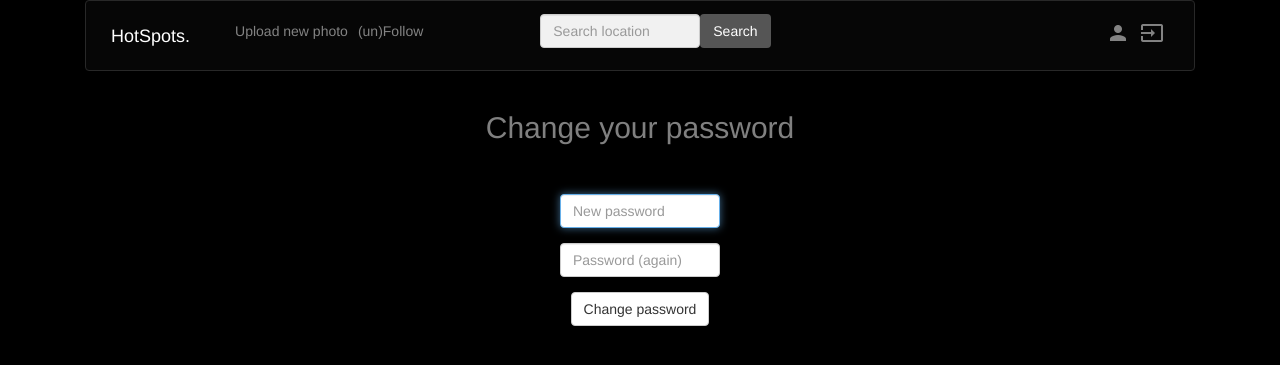
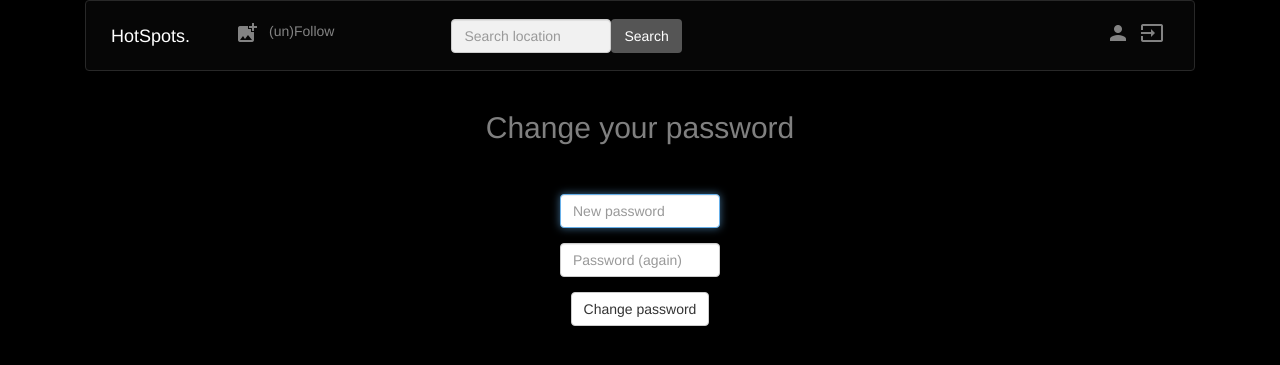
Before and after one commit to UgurhanC/hotspots, a Flask app: page /changepw in a window 1280 px wide. Shown: the top 365 px of the page. Run offline with Flask 2, Linux system fonts and the light colour scheme; a user stored in the database is signed in; some libraries are stand-ins or nearby versions.

Commit message:
kleine push

```diff
--- a/templates/layout.html
+++ b/templates/layout.html
@@ -39,7 +39,7 @@
           <div class="collapse navbar-collapse" id="navbarColor02">
             {% if session.user_id %}
               <ul class="navbar-nav mr-auto">
-                <li class="nav-item"><a class="nav-link" href="{{ url_for('upload') }}">Upload new photo</a></li>
+                <li class="nav-item"><a class="nav-link" href="{{ url_for('upload') }}"><i class="material-icons">add_photo_alternate</i></a></li>
                 <li class="nav-item"><a class="nav-link" href="{{ url_for('follow') }}">(un)Follow</a></li>
                 <form class="form-inline my-2 my-lg-0" action="{{ url_for('search') }}" method="post">
                   &emsp;&emsp;&emsp;&emsp;&emsp;&emsp;&emsp;&emsp;<input class="form-control mr-sm-2" type="text" name="location" placeholder="Search location">
@@ -65,6 +65,7 @@
       </main>
 
     </div>
+    <meta name"viewport" content="width=device=width, initial-scale=1">
     </body>
 
 </html>
```
Also changed, not shown: hotspots.db, pics/fa623566-d8a4-43bd-8198-68a1272666de.jpg (added).
